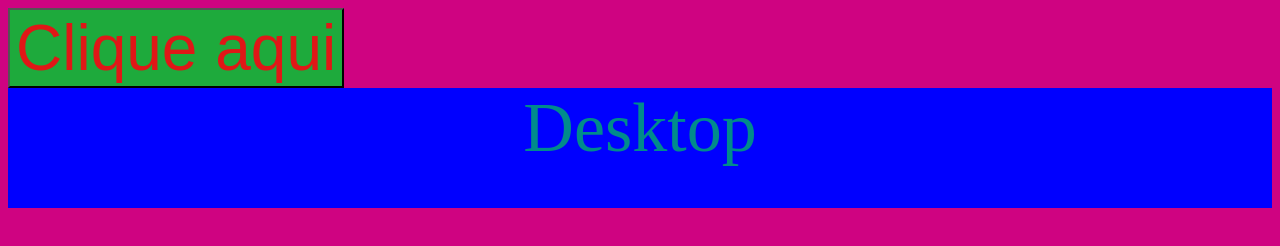
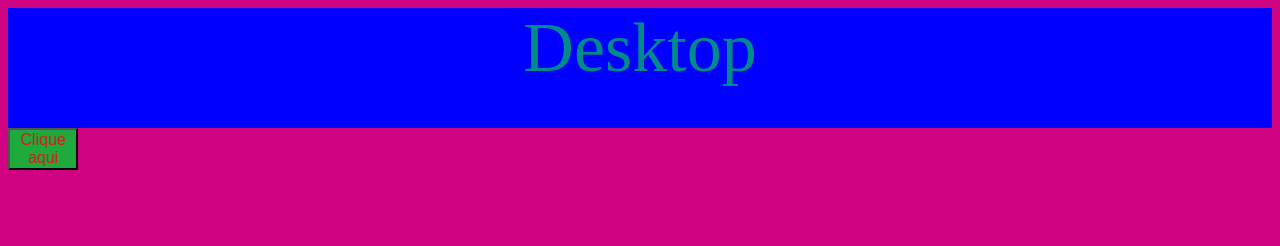
Before and after one commit to zp06/g243i1t, a plain HTML site: page index.html in a window 1280 px wide. Drawn offline with Linux system fonts and the light colour scheme.

Commit message:
Add files via upload

```diff
--- a/estilo/basico.css
+++ b/estilo/basico.css
@@ -2,7 +2,11 @@
     background-color: rgb(30, 170, 60);
     color: rgb(224, 23, 23);
     font-size: 64px;
+    width: 80%;
+    height: 30%;
+
 }
+
 body {
     background-color: rgb(207, 3, 129);
 }
@@ -32,6 +36,14 @@ body {
         font-size: 55px;
         color: chocolate;
     }
+    .btn{
+        margin-top: 0%;
+        width: 70px;
+        font-size: 16px;
+    }
+    .conteudo{
+        text-align: right;
+    }
 }
 @media (min-width:1228px){
     .barra{
@@ -47,4 +59,8 @@ body {
         font-size: 70px;
         color: darkcyan;
     }
+    .conteudo{
+        text-align: left;
+
+    }
 }
--- a/index.html
+++ b/index.html
@@ -8,11 +8,13 @@
     <link rel="stylesheet" href="./estilo/basico.css">
 </head>
 <body>
-    <button class="btn" onclick="aperte()">Clique aqui</button>
     <header class="barra">
         <span class="mobile">Mobile</span>
         <span class="tablet">Tablet</span>
         <span class="desktop">Desktop</span>
     </header>
+    <section class="conteudo">
+        <button class="btn" onclick="aperte()">Clique aqui</button>
+    </section>
 </body>
 </html>
```
